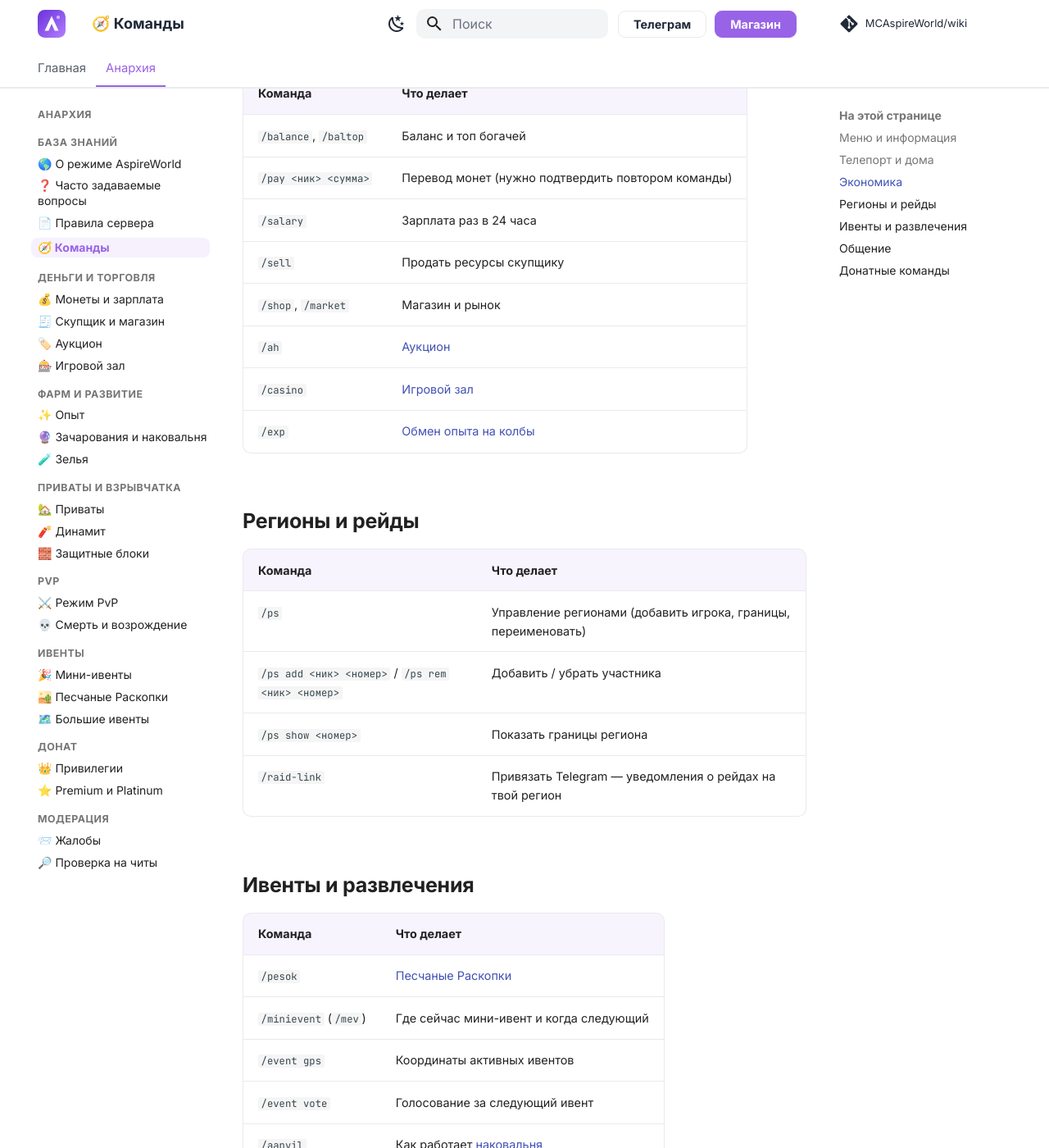
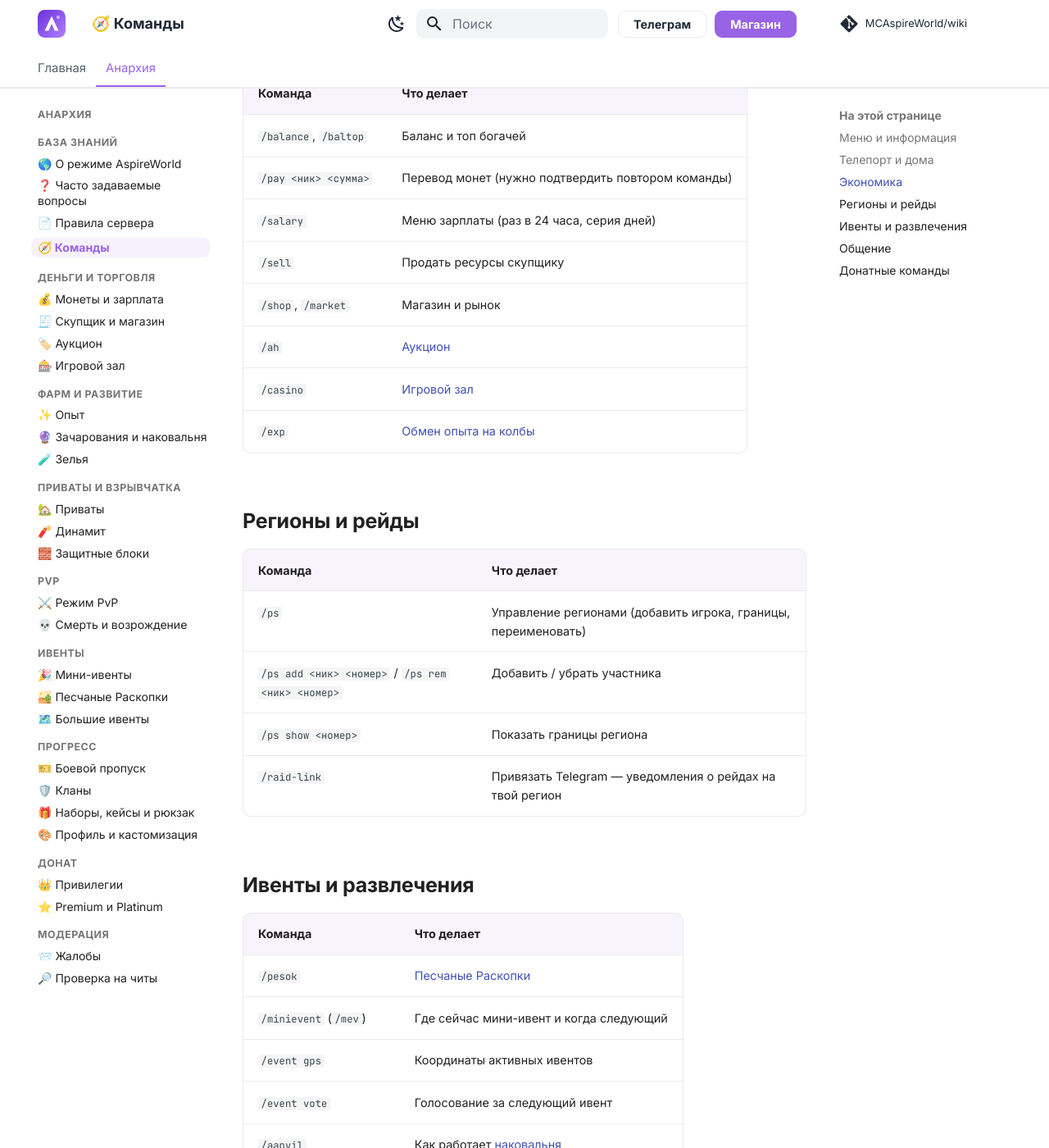
Before and after one commit to MCAspireWorld/wiki, an MkDocs documentation site: the page built from docs/anarchy/commands.md, in a window 1280 px wide and 1400 px high, scrolled down 1462 px. Shown: the whole window at 82% size. Built offline with MkDocs 1.6.1 and Material for MkDocs 9.7.7, drawn with Linux system fonts in a browser that asks for light colours; comment, search, counter and statistics services are not loaded; some of the changed text lies outside the part shown.

Commit message:
Вики: боевой пропуск, кланы, наборы и кейсы, профиль; правки команд
Co-Authored-By: Claude Opus 5.5 <noreply@anthropic.com>

```diff
--- a/docs/anarchy/commands.md
+++ b/docs/anarchy/commands.md
@@ -32,7 +32,7 @@
 |---|---|
 | `/balance`, `/baltop` | Баланс и топ богачей |
 | `/pay <ник> <сумма>` | Перевод монет (нужно подтвердить повтором команды) |
-| `/salary` | Зарплата раз в 24 часа |
+| `/salary` | Меню зарплаты (раз в 24 часа, серия дней) |
 | `/sell` | Продать ресурсы скупщику |
 | `/shop`, `/market` | Магазин и рынок |
 | `/ah` | [Аукцион](auction.md) |
@@ -57,8 +57,9 @@
 | `/event gps` | Координаты активных ивентов |
 | `/event vote` | Голосование за следующий ивент |
 | `/aanvil` | Как работает [наковальня](anvil.md) |
-| `/duel` | Дуэли |
-| `/clan` | Кланы |
+| `/battlepass`, `/quests` | [Боевой пропуск](battlepass.md) и задания |
+| `/case` | [Кейсы](kits.md) |
+| `/clan` | [Кланы](clans.md) |
 
 ## Общение
 
--- a/mkdocs.yml
+++ b/mkdocs.yml
@@ -104,6 +104,11 @@ nav:
           - 🎉 Мини-ивенты: anarchy/minievents.md
           - 🏜️ Песчаные Раскопки: anarchy/pesok.md
           - 🗺️ Большие ивенты: anarchy/events.md
+      - Прогресс:
+          - 🎫 Боевой пропуск: anarchy/battlepass.md
+          - 🛡️ Кланы: anarchy/clans.md
+          - 🎁 Наборы, кейсы и рюкзак: anarchy/kits.md
+          - 🎨 Профиль и кастомизация: anarchy/profile.md
       - Донат:
           - 👑 Привилегии: anarchy/donate.md
           - ⭐ Premium и Platinum: anarchy/premium.md
```
Also changed, not shown: docs/anarchy/battlepass.md (added, +40 -0 lines), docs/anarchy/clans.md (added, +33 -0 lines), docs/anarchy/kits.md (added, +34 -0 lines), docs/anarchy/profile.md (added, +25 -0 lines).
